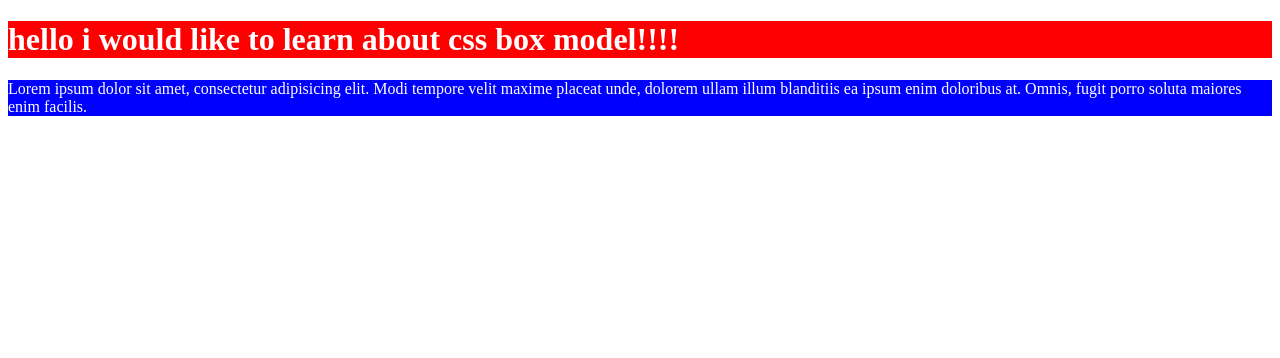
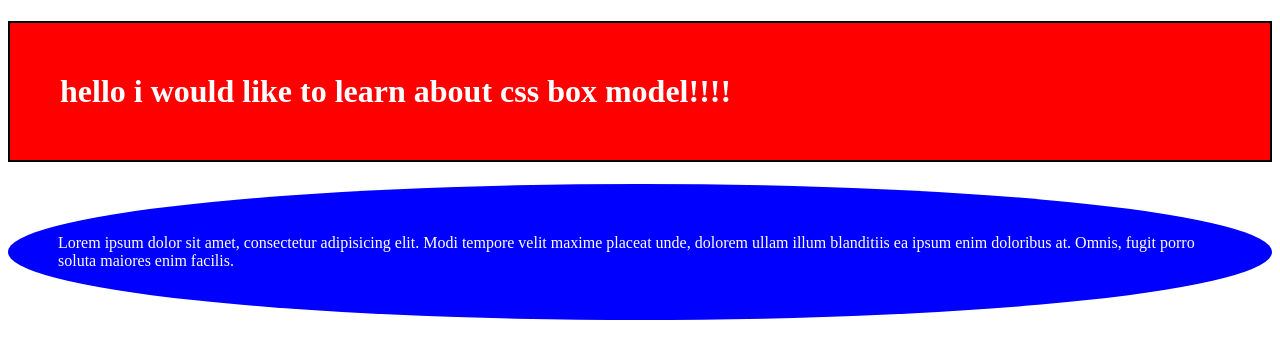
Before and after one commit to LucasDamascenoo/deFrontComOLucas, a plain HTML site: page html/boxmodel.html in a window 1280 px wide. Drawn offline with Linux system fonts and the light colour scheme.

Commit message:
finalizando box model

```diff
--- a/css/boxmodel.css
+++ b/css/boxmodel.css
@@ -1,12 +1,15 @@
 h1,
 p {
   color: white;
+  padding: 50px;
 }
 
 h1 {
   background: red;
+  border: 2px solid black;
 }
 
 p {
   background: blue;
+  border-radius: 50%;
 }
```
